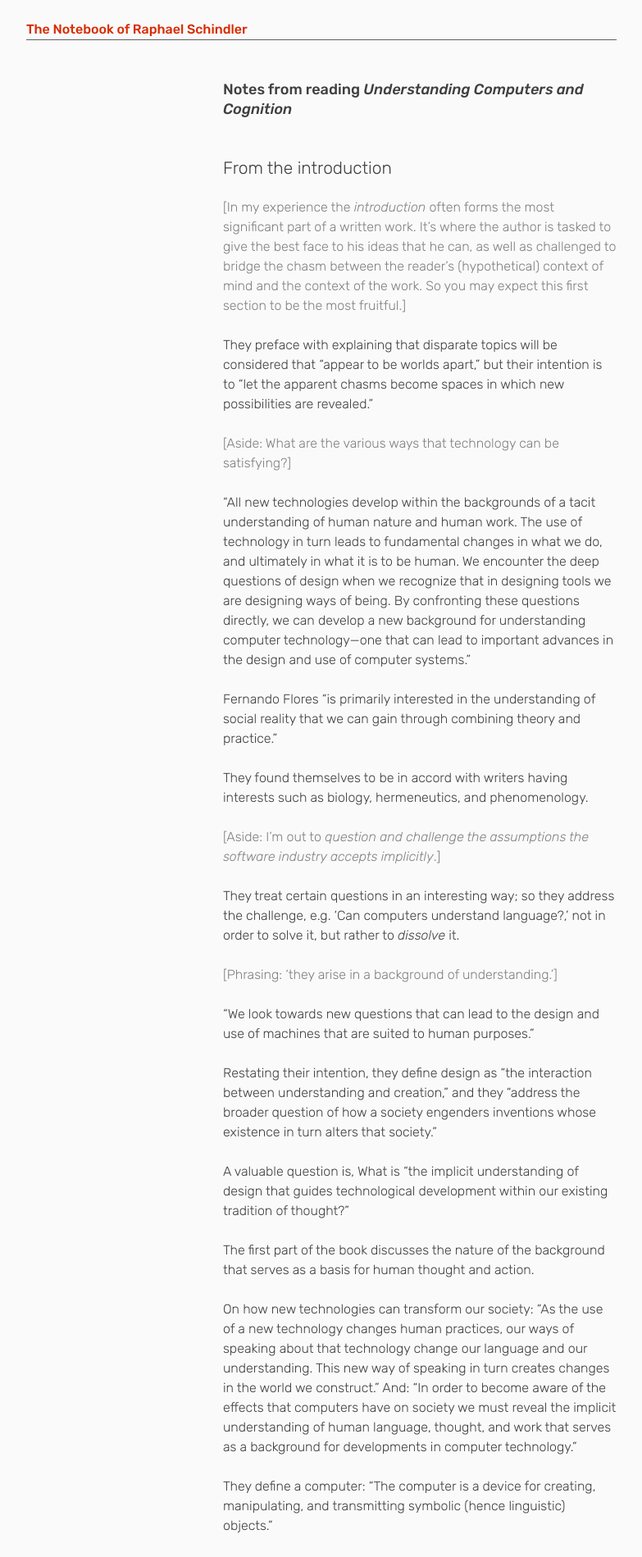
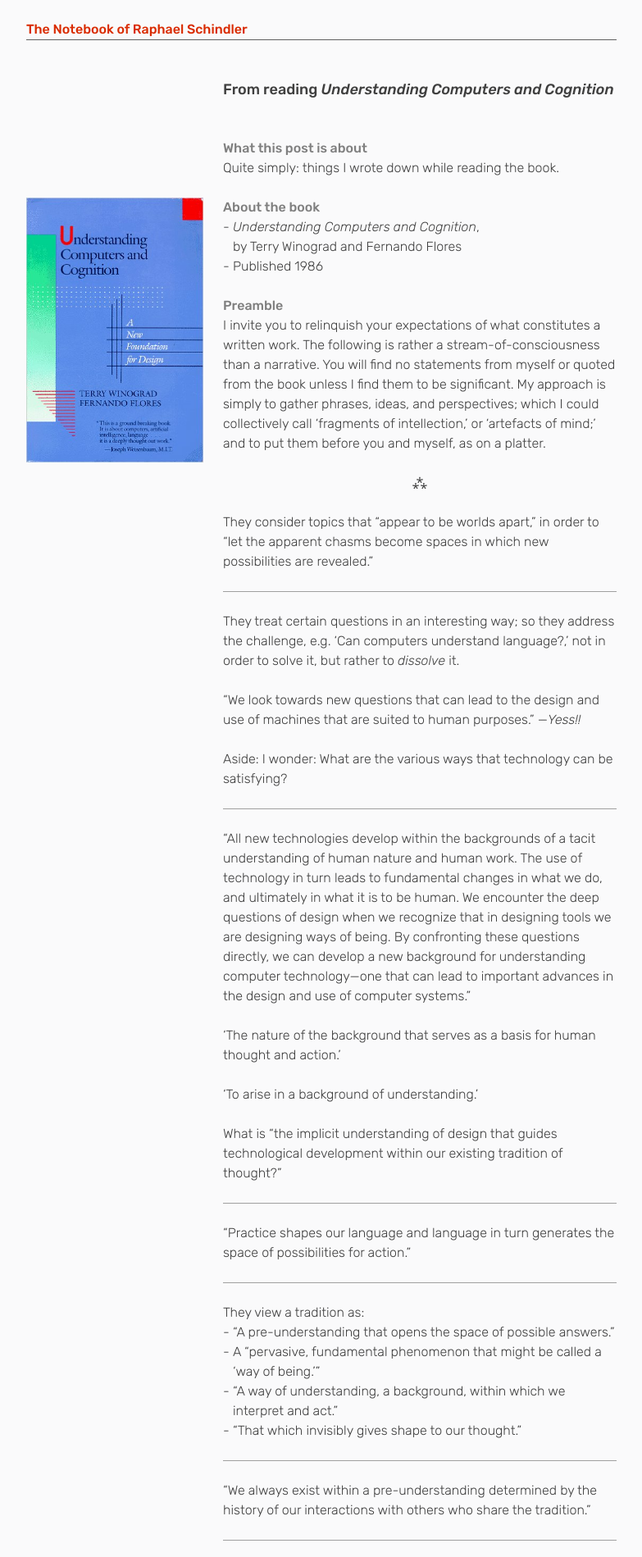
Before and after one commit to RaphaelSchindler/NotebookWebsite, a Jekyll site: the page built from _posts/2017-02-26-understanding-computers-and-cognition.md, in a window 1280 px wide. Shown: the top 1899 px of the page at 82% size, without its empty margins (248-1031 px from the left). Built offline with Jekyll 4.4.1, drawn with Linux system fonts in a browser that asks for light colours; some of the changed text lies outside the part shown.

Commit message:
Improves post 'From reading Understanding Computers and Cognition'

```diff
--- a/_posts/2017-02-26-understanding-computers-and-cognition.md
+++ b/_posts/2017-02-26-understanding-computers-and-cognition.md
@@ -1,44 +1,48 @@
 ---
-title: Notes from reading _Understanding Computers and Cognition_
+title: From reading <i>Understanding Computers and Cognition</i>
 ---
 
-# Notes from reading _Understanding Computers and Cognition_
+# From reading _Understanding Computers and Cognition_
 
-## From the introduction
+### What this post is about
+Quite simply: things I wrote down while reading the book.
 
-<span pale>[In my experience the _introduction_ often forms the most significant part of a written work. It's where the author is tasked to give the best face to his ideas that he can, as well as challenged to bridge the chasm between the reader's (hypothetical) context of mind and the context of the work. So you may expect this first section to be the most fruitful.]</span>
+### About the book
+<aside in-the-margin><figure><img class="small" src="/assets/2017-02-26-understanding-computers-and-cognition--book-cover.jpg"></figure></aside>
 
-They preface with explaining that disparate topics will be considered that "appear to be worlds apart," but their intention is to "let the apparent chasms become spaces in which new possibilities are revealed."
+- _Understanding Computers and Cognition_,<br>by Terry Winograd and Fernando Flores
+- Published 1986
 
-<span pale>[Aside: What are the various ways that technology can be satisfying?]</span>
+### Preamble
+I invite you to relinquish your expectations of what constitutes a written work. The following is rather a stream-of-consciousness than a narrative. You will find no statements from myself or quoted from the book unless I find them to be significant. My approach is simply to gather phrases, ideas, and perspectives; which I could collectively call 'fragments of intellection,' or 'artefacts of mind;' and to put them before you and myself, as on a platter.
+
+<hr asterism>
+
+They consider topics that "appear to be worlds apart," in order to "let the apparent chasms become spaces in which new possibilities are revealed."
+
+* * *
+
+They treat certain questions in an interesting way; so they address the challenge, e.g. 'Can computers understand language?,' not in order to solve it, but rather to *dissolve* it.
+
+"We look towards new questions that can lead to the design and use of machines that are suited to human purposes." ---*Yess!!*
+
+Aside: I wonder: What are the various ways that technology can be satisfying?
+
+* * *
 
 "All new technologies develop within the backgrounds of a tacit understanding of human nature and human work. The use of technology in turn leads to fundamental changes in what we do, and ultimately in what it is to be human. We encounter the deep questions of design when we recognize that in designing tools we are designing ways of being. By confronting these questions directly, we can develop a new background for understanding computer technology---one that can lead to important advances in the design and use of computer systems."
 
-Fernando Flores "is primarily interested in the understanding of social reality that we can gain through combining theory and practice."
+'The nature of the background that serves as a basis for human thought and action.'
 
-They found themselves to be in accord with writers having interests such as biology, hermeneutics, and phenomenology.
+'To arise in a background of understanding.'
 
-<span pale>[Aside: I'm out to *question and challenge the assumptions the software industry accepts implicitly*.]</span>
+What is "the implicit understanding of design that guides technological development within our existing tradition of thought?"
 
-They treat certain questions in an interesting way; so they address the challenge, e.g. 'Can computers understand language?,' not in order to solve it, but rather to *dissolve* it.
+* * *
 
-<span pale>[Phrasing: 'they arise in a background of understanding.']</span>
+"Practice shapes our language and language in turn generates the space of possibilities for action."
 
-"We look towards new questions that can lead to the design and use of machines that are suited to human purposes."
-
-Restating their intention, they define design as "the interaction between understanding and creation," and they "address the broader question of how a society engenders inventions whose existence in turn alters that society."
-
-A valuable question is, What is "the implicit understanding of design that guides technological development within our existing tradition of thought?"
-
-The first part of the book discusses the nature of the background that serves as a basis for human thought and action.
-
-On how new technologies can transform our society: "As the use of a new technology changes human practices, our ways of speaking about that technology change our language and our understanding. This new way of speaking in turn creates changes in the world we construct." And: "In order to become aware of the effects that computers have on society we must reveal the implicit understanding of human language, thought, and work that serves as a background for developments in computer technology."
-
-They define a computer: "The computer is a device for creating, manipulating, and transmitting symbolic (hence linguistic) objects."
-
-<span pale>[Phrasing: "How practice shapes our language and language in turn generates the space of possibilities for action."]</span>
-
-### The rationalistic tradition
+* * *
 
 They view a tradition as:
 <p delete-line></p>
@@ -48,35 +52,69 @@ They view a tradition as:
 - "A way of understanding, a background, within which we interpret and act."
 - "That which invisibly gives shape to our thought."
 
+* * *
+
 "We always exist within a pre-understanding determined by the history of our interactions with others who share the tradition."
+
+* * *
 
 Our tradition is concealed: "In trying to understand a tradition, the first thing we must become aware of is how it is concealed by its obviousness." And: "It takes a careful self-awareness to turn the same gaze on our own lives and 'unconceal' our own tradition---to bring into conscious observation that which invisibly gives shape to our thought."
 
+* * *
+
 The _rationalistic tradition_: "A powerful tradition that emphasizes 'information,' 'representation,' and 'decision making.'" And a beautiful irony: "The rationalistic tradition is distinguished by its narrow focus on certain aspects of rationality, which [...] often leads to attitudes and activities that are *not rational* when viewed in a broader perspective." (Emphasis mine)
 
-Their commitment: "Our commitment is to developing [sic] a new ground for rationality---one that is as rigorous as the rationalistic tradition in its aspirations but that does not share the presuppositions behind it." And: "The task we have undertaken in this book is to challenge the rationalistic tradition, introducing an alternative orientation that can lead to asking new questions."
+Aside: I'm out to *question and challenge the assumptions the software industry accepts implicitly*.
+
+* * *
+
+On how new technologies can transform our society: "As the use of a new technology changes human practices, our ways of speaking about that technology change our language and our understanding. This new way of speaking in turn creates changes in the world we construct." And: "In order to become aware of the effects that computers have on society we must reveal the implicit understanding of human language, thought, and work that serves as a background for developments in computer technology."
+
+* * *
+
+What a computer does: "The computer is a device for creating, manipulating, and transmitting symbolic (hence linguistic) objects."
+
+* * *
+
+"Our commitment is to developing [sic] a new ground for rationality---one that is as rigorous as the rationalistic tradition in its aspirations but that does not share the presuppositions behind it." And: "The task we have undertaken in this book is to challenge the rationalistic tradition, introducing an alternative orientation that can lead to asking new questions."
 
 They "attempt to create a new understanding of how to design computer tools suited to human use and human purposes."
 
-<span pale>[(Using their phrasing) I am interested in "those areas of human experience where individual interpretation and intuitive understanding (as opposed to logical deduction and conscious reflection) play a central role."]</span>
+* * *
 
-### Preceding work
+Aside: (Using their phrasing) I am interested in "those areas of human experience where individual interpretation and intuitive understanding (as opposed to logical deduction and conscious reflection) play a central role."
+
+* * *
+
+Fernando Flores "is primarily interested in the understanding of social reality that we can gain through combining theory and practice."
+
+* * *
+
+Restating their intention, they define design as "the interaction between understanding and creation," and they state their goal to be to "address the broader question of how a society engenders inventions whose existence in turn alters that society."
+
+* * *
+
+Mr. Winograd and Mr. Flores found themselves to be in accord with writers having interests such as biology, hermeneutics, and phenomenology.
+
+* * *
 
 "Heidegger stands out as the modern philosopher who has done the most thorough, penetrating, and radical analysis of everyday experience." And "Gadamer has been most articulate in applying this orientation to the problem of language, a problem that we see as central."
 
-They preface that they will present the work of "Humberto R. Maturana, a Chilean neurobiologist most widely known for his work on the neurophysiology of vision," which work was, they say, "critical in the development of our understanding of cognition and of our perspective on the rationalistic tradition."
+* * *
 
-<aside in-the-margin pale><p without-vertical-margins>
-  "language, and therefore thought, is ultimately based on social interaction"
-</p></aside>
-And they will consider _speech act theory_, which suggests that "language, and therefore thought, is ultimately based on social interaction." Further: "Speech act theory is a starting point for an understanding of language as an act of social creation."
+The work will be considered of "Humberto R. Maturana, a Chilean neurobiologist most widely known for his work on the neurophysiology of vision," which work they found to be "critical in the development of our understanding of cognition and of our perspective on the rationalistic tradition."
 
-<aside in-the-margin pale><p without-vertical-margins>
-  "we create our world through language"
-</p></aside>
-Considering this preceeding work, they will synthesize their own theory, which they say, "leads us to the conclusion that we create our world through language, an observation that has important consequences for design."
+* * *
 
-### The parts of the book: I, II, and III
+_Speech act theory_ suggests that "language, and therefore thought, is ultimately based on social interaction."
+
+"Speech act theory is a starting point for an understanding of language as an act of social creation."
+
+Using speech act theory as a foundation, they synthesize their own theory, which, "leads us to the conclusion that we create our world through language, an observation that has important consequences for design."
+
+* * *
+
+### An outline of the book: parts I, II, and III
 
 "Part I of the book (Chapters 1--6) describes the rationalistic tradition and presents three distinct bodies of work, each of which stands in contrast to that tradition and each of which has deeply influenced our own understanding."
 
@@ -84,22 +122,21 @@ Considering this preceeding work, they will synthesize their own theory, which t
 
 "Part II (Chapters 7--10) addresses concrete questions about what computers do."
 
-<aside in-the-margin pale><p without-vertical-margins>
-  How can computers "play a meaningful role in human life and work?"
-</p></aside>
 "Part III (Chapters 11 and 12) presents an alternative orientation to design, based on the theoretical background we have developed." And their approach being question-based, they stress that the relevant questions are "those opening up a potential for computers that play a meaningful role in human life and work."
 
-Interesting way to view management: "Much of the work that managers do is concerned with initiating, monitoring, and above all coordinating the networks of speech acts that constitute social action."
-
-Summarizing their outline in my own words and special brand of brevity, the parts of the book involve:
+Summarizing their outline in my own words, the parts of the book involve:
 <p delete-line></p>
 
 - I. Ontology---or, How does a human being work?;
 - II. What do computers do?; and
 - III. What *can* computers do (in order to "play a meaningful role in human life and work").
 
-They summarize their intention beautifully in the introduction's final paragraph: "In one sense then, this is a book about computers. But it reaches beyond the specific issues of what computers can do. Our larger goal is to clarify the background of understanding in which the discourse about computers and technology takes place, and to grasp its broader implications. Ultimately we are seeking a better understanding of what it means to be human. In this quest, progress is not made by finding the 'right answers,' but by asking meaningful questions---ones that evoke an openness to new ways of being. We invite the readers to create with us an openness that can alter our collective vision of how computer technology will develop in the coming decades."
+* * *
 
-[I am excited to read on! But this is a great time for an intermission.]
+What managers do: "Much of the work that managers do is concerned with initiating, monitoring, and above all coordinating the networks of speech acts that constitute social action."
 
 * * *
+
+"In one sense then, this is a book about computers. But it reaches beyond the specific issues of what computers can do. Our larger goal is to clarify the background of understanding in which the discourse about computers and technology takes place, and to grasp its broader implications. Ultimately we are seeking a better understanding of what it means to be human. In this quest, progress is not made by finding the 'right answers,' but by asking meaningful questions---ones that evoke an openness to new ways of being. We invite the readers to create with us an openness that can alter our collective vision of how computer technology will develop in the coming decades."
+
+<hr asterism>
--- a/default.css
+++ b/default.css
@@ -35,6 +35,10 @@ body > footer { margin-bottom: 96px; }
 .padded { padding-top: 72px; padding-bottom: 72px; }
 .shifted-up { margin-top: -24px; }
 .expanded { margin-top: 48px; margin-bottom: 48px; }
+
+hr { border: 0; border-bottom: 1px solid #9f9f9f; height: 0; margin: 0; margin-top: -1; }
+hr[asterism] { display: block; border: 0; content: "hi"; height: 24px; margin: 0;}
+hr[asterism]::before { content: "\2042"; text-align: center; display: block; position: relative; top: 4px; }
 
 hr.separator { display: block; width: 72px; margin: 23px auto 24px 0; border-bottom: 1px solid #3f3f3f; }
 hr.note-separator { width: 100%; margin: 23px 0 24px 0; border-bottom: 1px dashed #3f3f3f; }
```
Also changed, not shown: assets/2017-02-26-understanding-computers-and-cognition--book-cover.jpg (added).
